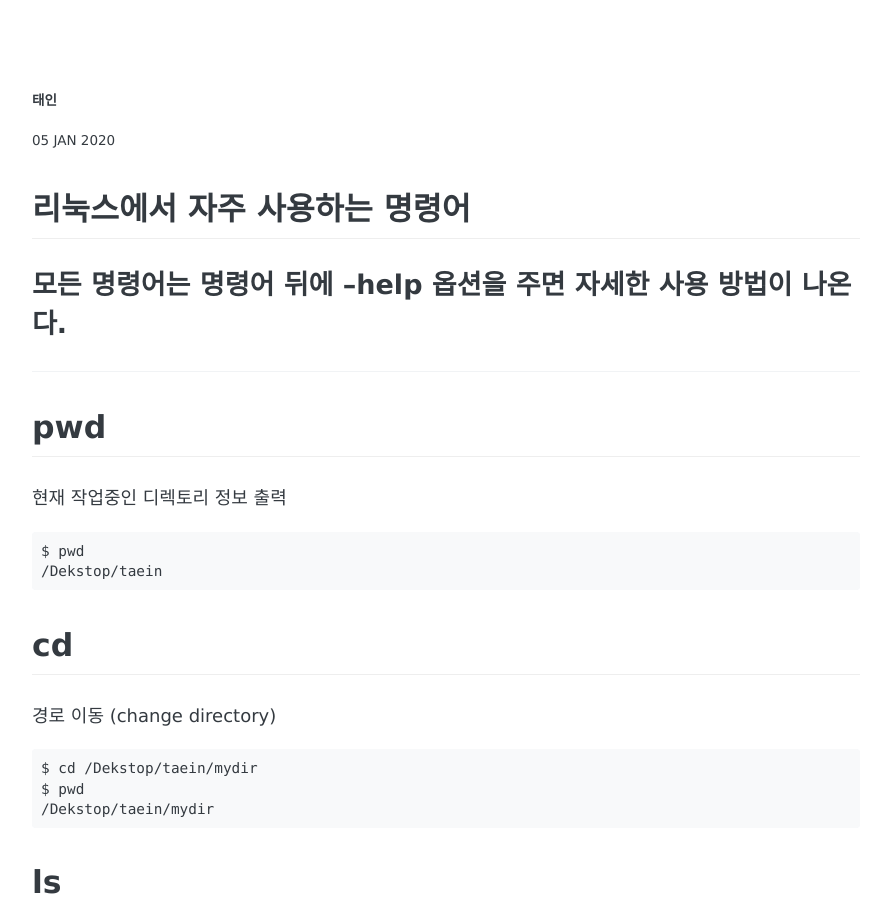
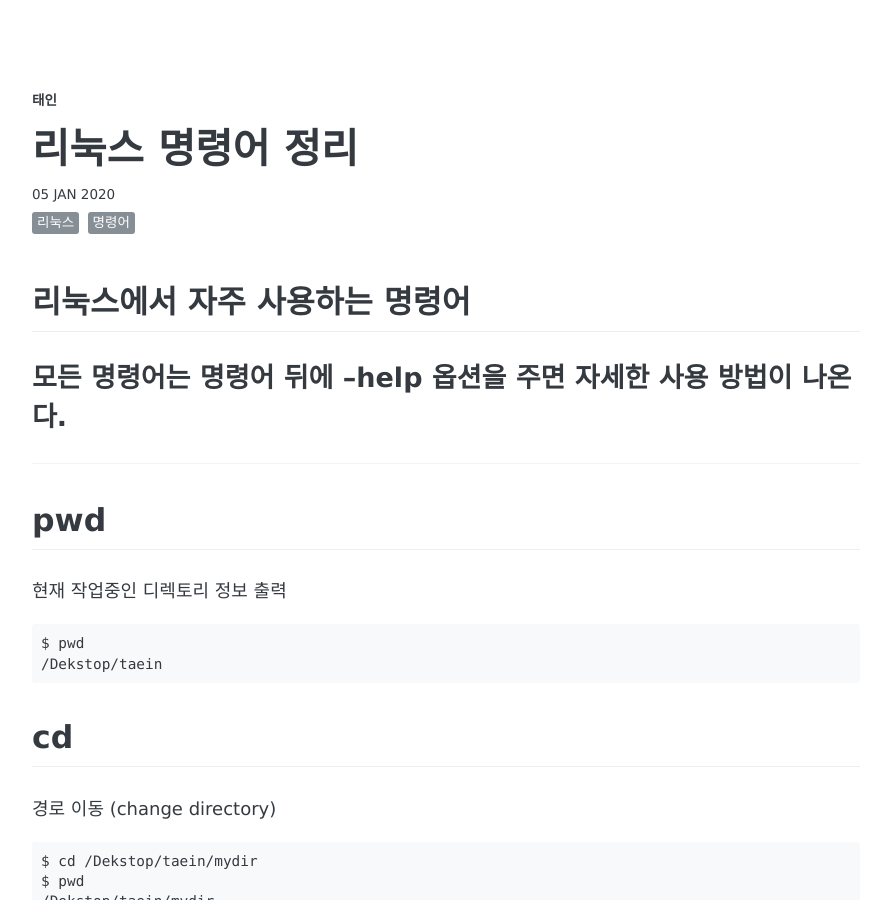
Before and after one commit to Taein0910/blog, a Jekyll site: the page built from _posts/2020-01-05-linux-note.md, in a window 1280 px wide and 900 px high. Shown: the whole window, without its empty margins (194-1085 px from the left). Built offline with Jekyll 4.4.1, drawn with Linux system fonts in a browser that asks for light colours; some web fonts are replaced; comment, search, counter and statistics services are not loaded.

Commit message:
linux_edit

```diff
--- a/_posts/2020-01-05-linux-note.md
+++ b/_posts/2020-01-05-linux-note.md
@@ -3,7 +3,7 @@ layout: post
 title: "리눅스 명령어 정리"
 description: "Linux에서 사용하는 기본 명령어 정리"
 date: 2020-01-05
-tags: [리눅스, 명령어]]
+tags: [리눅스, 명령어]
 comments: true
 share: true
 ---
```
Also changed, not shown: _posts/2017-01-19-style-test-ko.md (+1 -1 lines).
